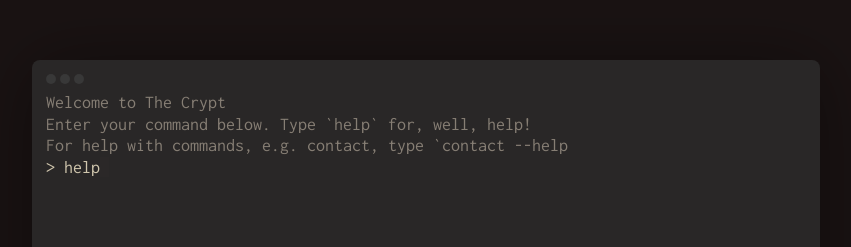
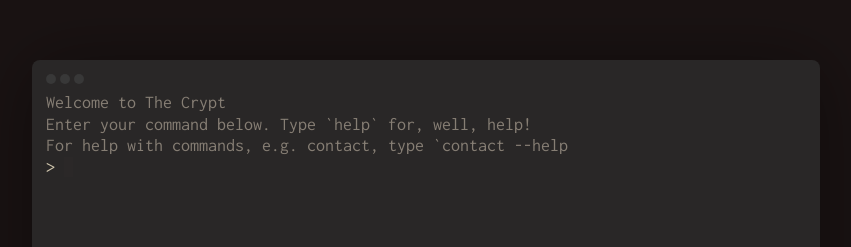
Before and after one commit to Cryptacular/the-crypt-terminal, a React (Create React App) app: page / in a window 1280 px wide. Shown: the part 126-373 px from the top of the page, without its empty margins (214-1065 px from the left). Built offline with nearby package versions, Linux system fonts and the light colour scheme.

Commit message:
Initial command logic

```diff
--- /dev/null
+++ b/src/components/CommandCenter.js
@@ -0,0 +1,23 @@
+export const CommandCenter = {
+    handleCommand: (command) => {
+        if (!command || typeof(command) !== "string" || command.length === 0) {
+            return { success: false };
+        }
+
+        if (commands[command] !== undefined) {
+            const response = commands[command]();
+            return { success: true, response };
+        }
+
+        return { success: false };
+    }
+}
+
+const commands = {
+    help: () => {
+        return [
+            "You can run commands by typing the command name, followed by an optional parameter.",
+            "For example, you can run `help contact` to find out more about the `contact` command."
+        ];
+    }
+}
--- a/src/components/Terminal.css
+++ b/src/components/Terminal.css
@@ -45,18 +45,20 @@
     color: #867e74;
 }
 
-.terminal-input input {
-    margin: 0;
-    max-width: 100%;
-    padding: 0;
+.terminal-output--error {
+    color: #cc3c28;
+}
 
-    background: none;
-    border: none;
-    color: #D1C7AE;
-    font-family: Inconsolata, sans-serif;
-    font-size: 18px;
-    line-height: 120%;
-    outline: none;
+.terminal-output--command::before {
+    content: '> ';
+}
+
+.terminal-input {
+    opacity: 0;
+    position: absolute;
+    top: 0;
+    left: 0;
+    width: 0;
 }
 
 .terminal-cursor {
--- a/src/components/Terminal.js
+++ b/src/components/Terminal.js
@@ -1,5 +1,5 @@
 import React, { Component } from 'react';
-import AutosizeInput from 'react-input-autosize';
+import { CommandCenter } from './CommandCenter';
 import './Terminal.css';
 
 export class Terminal extends Component {
@@ -20,11 +20,13 @@ export class Terminal extends Component {
                     type: "info"
                 }
             ],
-            input: "help"
+            input: ""
         };
 
         this.handleInputChange = this.handleInputChange.bind(this);
         this.handleBodyClick = this.handleBodyClick.bind(this);
+
+        document.addEventListener("keydown", this.handleEnter.bind(this));
     }
 
     render() {
@@ -41,7 +43,15 @@ export class Terminal extends Component {
                     ))}
                     <div>
                         <span className="terminal-currentLine">&gt;&nbsp;</span>
-                        <AutosizeInput value={this.state.input} onChange={this.handleInputChange} type="text" className="terminal-input" id="terminalInput" autoFocus ref={(input) => { this.textInput = input; }} />
+                        <span>{this.state.input}</span>
+                        <input
+                            value={this.state.input}
+                            onChange={this.handleInputChange}
+                            type="text" className="terminal-input"
+                            id="terminalInput"
+                            autoFocus
+                            ref={(input) => { this.textInput = input; }}
+                        />
                         <span className="terminal-cursor" />
                     </div>
                 </div>
@@ -61,4 +71,39 @@ export class Terminal extends Component {
     handleBodyClick() {
         this.textInput.focus();
     }
+
+    handleEnter(e) {
+        if (e.code !== "Enter") {
+            return;
+        }
+
+        const { input } = this.state;
+        this.addOutput(input, "command");
+
+        const { success, response } = CommandCenter.handleCommand(input);
+        if (!success) {
+            this.addOutput(`Sorry, I don't recognise the command '${input}'. Enter \`help\` for assistance.`, "error");
+        }
+
+        if (response) {
+            response.forEach(r => {
+                this.addOutput(r, "info");
+            });
+        }
+
+        this.setState({
+            input: ""
+        });
+    }
+
+    addOutput(text, type) {
+        let output = [...this.state.output];
+        output.push({
+            text,
+            type
+        });
+        this.setState({
+            output
+        });
+    }
 }
```
